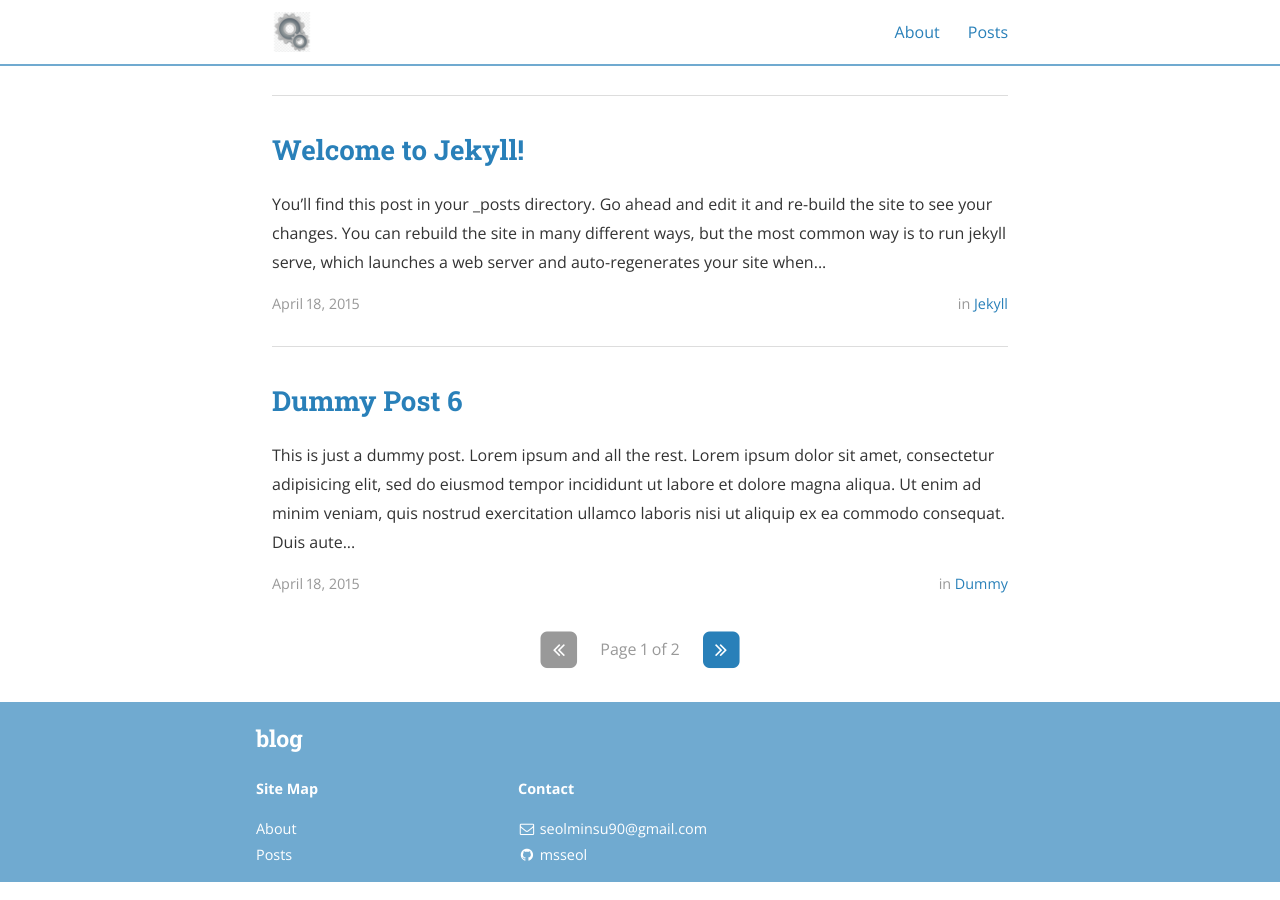
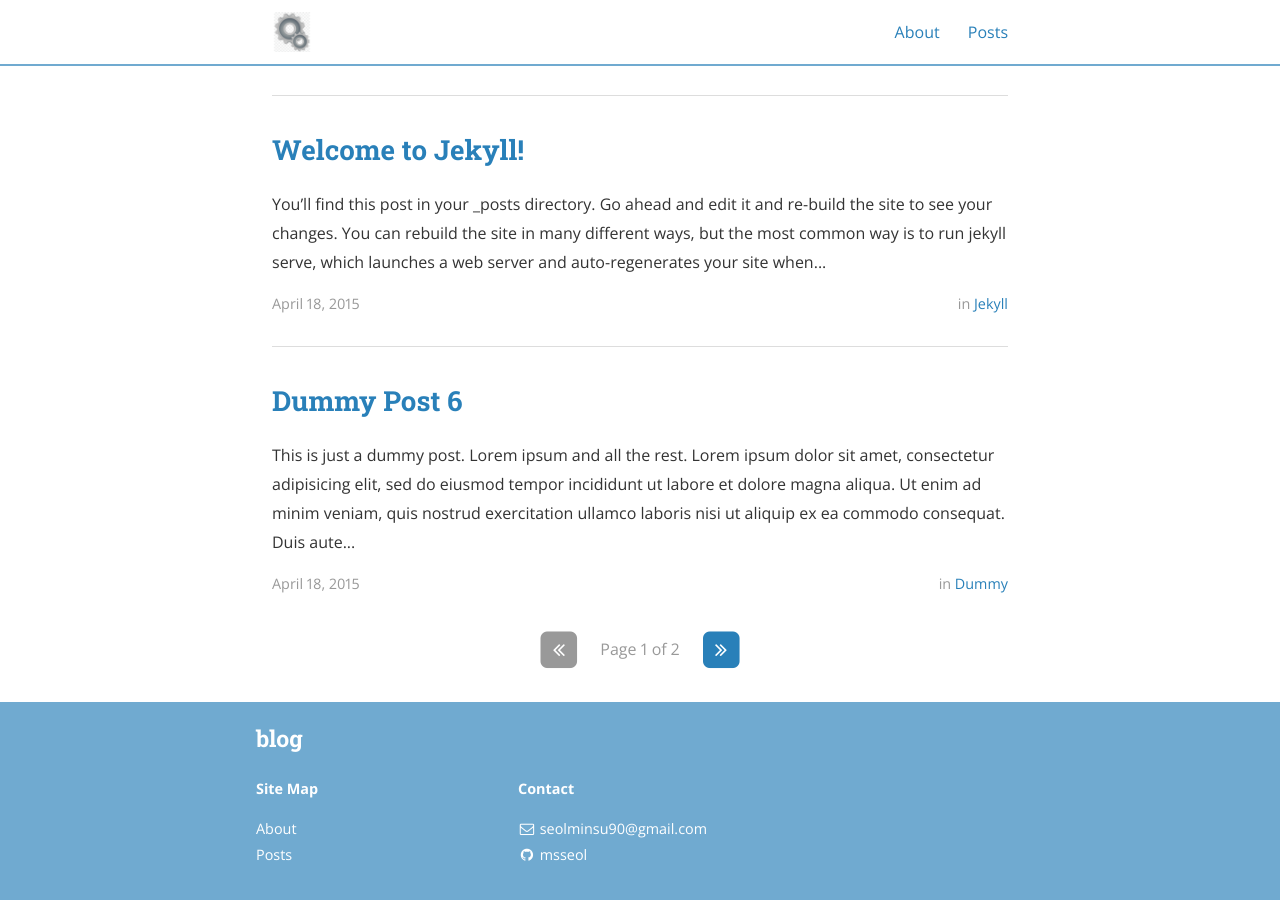
Before and after one commit to msseol/msseol.github.io, a Jekyll site: the page built from index.html, in a window 1280 px wide and 900 px high, scrolled down 1127 px. Built offline with Jekyll 4.4.1, drawn with Linux system fonts in a browser that asks for light colours; nearby versions of some CDN libraries; the list of posts is cut into pages by our own code.

Commit message:
update footer

```diff
--- a/_includes/footer.html
+++ b/_includes/footer.html
@@ -42,7 +42,7 @@
 </footer>
 <style scoped>
   footer {
-    height:20vh !important;
+    min-height:20vh !important;
   }
 </style>
 
```
Also changed, not shown: _sass/bourbon/css3/_selection.scss (line endings or trailing spaces).
